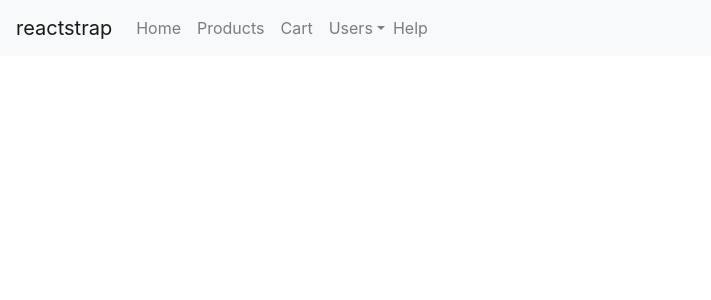
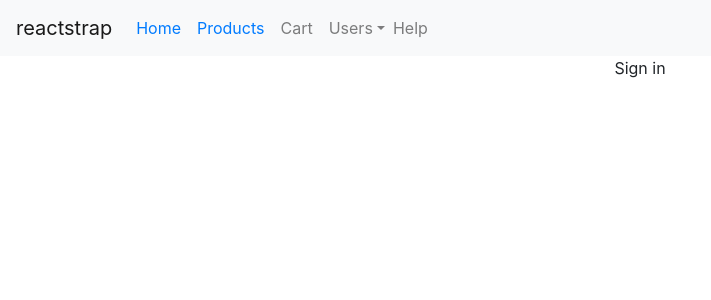
Before and after one commit to binhdao-29/sales-page, a React (Create React App) app: page /login in a window 1280 px wide. Shown: the top 300 px of the page, without its empty margins (0-711 px from the left). Built offline with nearby package versions, Linux system fonts and the light colour scheme.

Commit message:
create components default

```diff
--- a/src/App.js
+++ b/src/App.js
@@ -1,16 +1,24 @@
+import React from 'react';
+import 'bootstrap/dist/css/bootstrap.min.css';
+import { BrowserRouter as Router, Route } from "react-router-dom";
+
 import logo from './logo.svg';
 import './App.css';
-import 'bootstrap/dist/css/bootstrap.min.css';
-import React from 'react';
-
 import Navbar from './components/Navbar';
-
+import Home from './components/Home';
+import Product from './components/Product';
+import SignIn from './login/SignIn';
 
 function App() {
   return (
-    <div className="App">
-      <Navbar />
-    </div>
+    <Router>
+      <div className="App">
+        <Navbar />
+        <Route path="/" exact component={Home} />
+        <Route path="/products/" exact component={Product} />
+        <Route path="/login" exact component={SignIn} />
+      </div>
+    </Router>
   );
 }
 
--- /dev/null
+++ b/src/components/Home.js
@@ -0,0 +1,7 @@
+import React from 'react';
+
+export default function () {
+    return <div className="Home">
+        Home
+    </div>
+}
--- a/src/components/Navbar.js
+++ b/src/components/Navbar.js
@@ -1,4 +1,5 @@
 import React, { useState } from 'react';
+import { Link } from 'react-router-dom';
 import {
   Collapse,
   Navbar,
@@ -24,10 +25,14 @@ export default function () {
         <Collapse isOpen={isOpen} navbar>
           <Nav className="me-auto" navbar>
             <NavItem>
-              <NavLink href="/components/">Home</NavLink>
+              <NavLink>
+                <Link to="/">Home</Link>
+              </NavLink>
             </NavItem>
             <NavItem>
-              <NavLink href="#">Products</NavLink>
+              <NavLink>
+                <Link to="/products">Products</Link>
+              </NavLink>
             </NavItem>
             <NavItem>
               <NavLink href="/">Cart</NavLink>
@@ -38,10 +43,10 @@ export default function () {
               </DropdownToggle>
               <DropdownMenu right>
                 <DropdownItem>
-                  Signed in
+                  <Link to="/login">Sign in</Link>
                 </DropdownItem>
                 <DropdownItem>
-                  Signed up
+                <Link to="/login">Sign up</Link>
                 </DropdownItem>
               </DropdownMenu>
             </UncontrolledDropdown>
--- /dev/null
+++ b/src/components/Product.js
@@ -0,0 +1,7 @@
+import React from 'react';
+
+export default function () {
+    return <div className="Product">
+        Product
+    </div>
+}
--- /dev/null
+++ b/src/login/SignIn.js
@@ -0,0 +1,7 @@
+import React from 'react';
+
+export default function () {
+    return <div className="Product">
+        Sign in
+    </div>
+}
```
